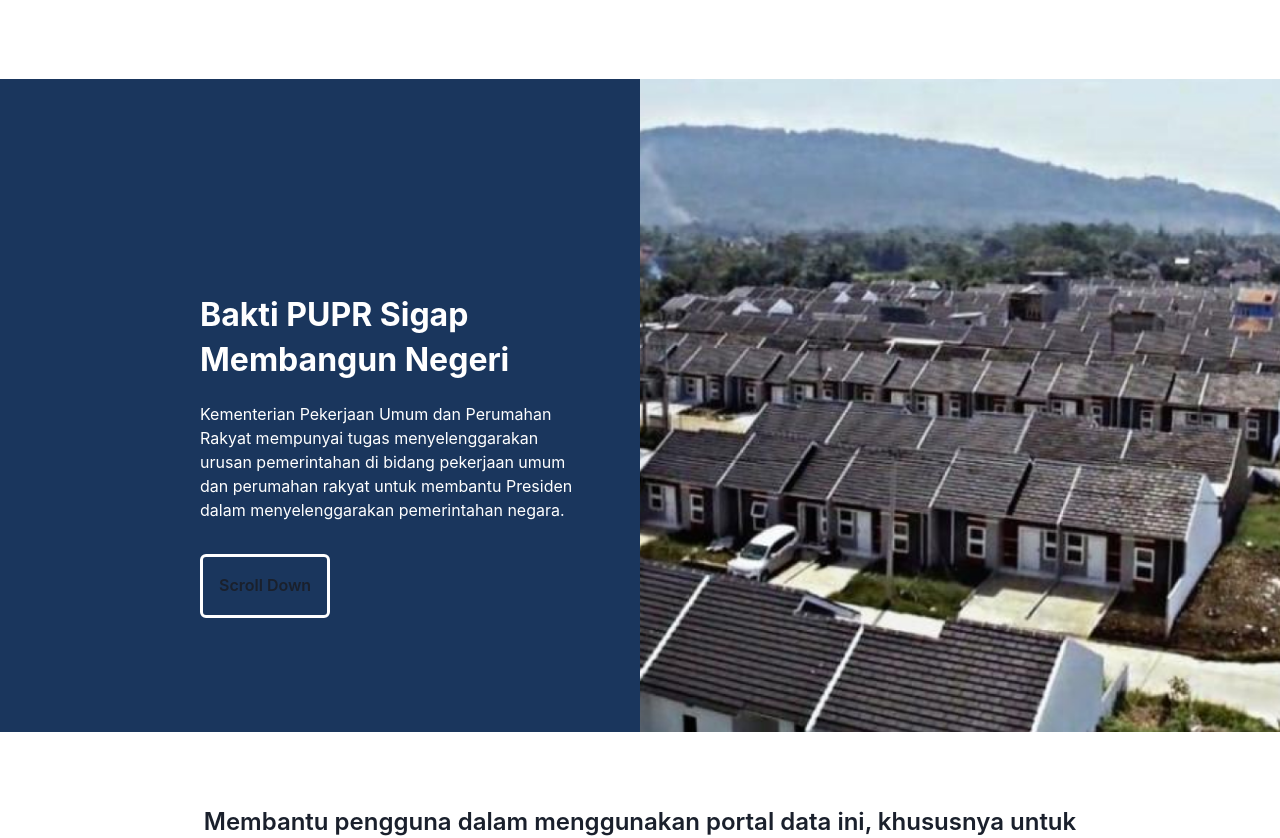
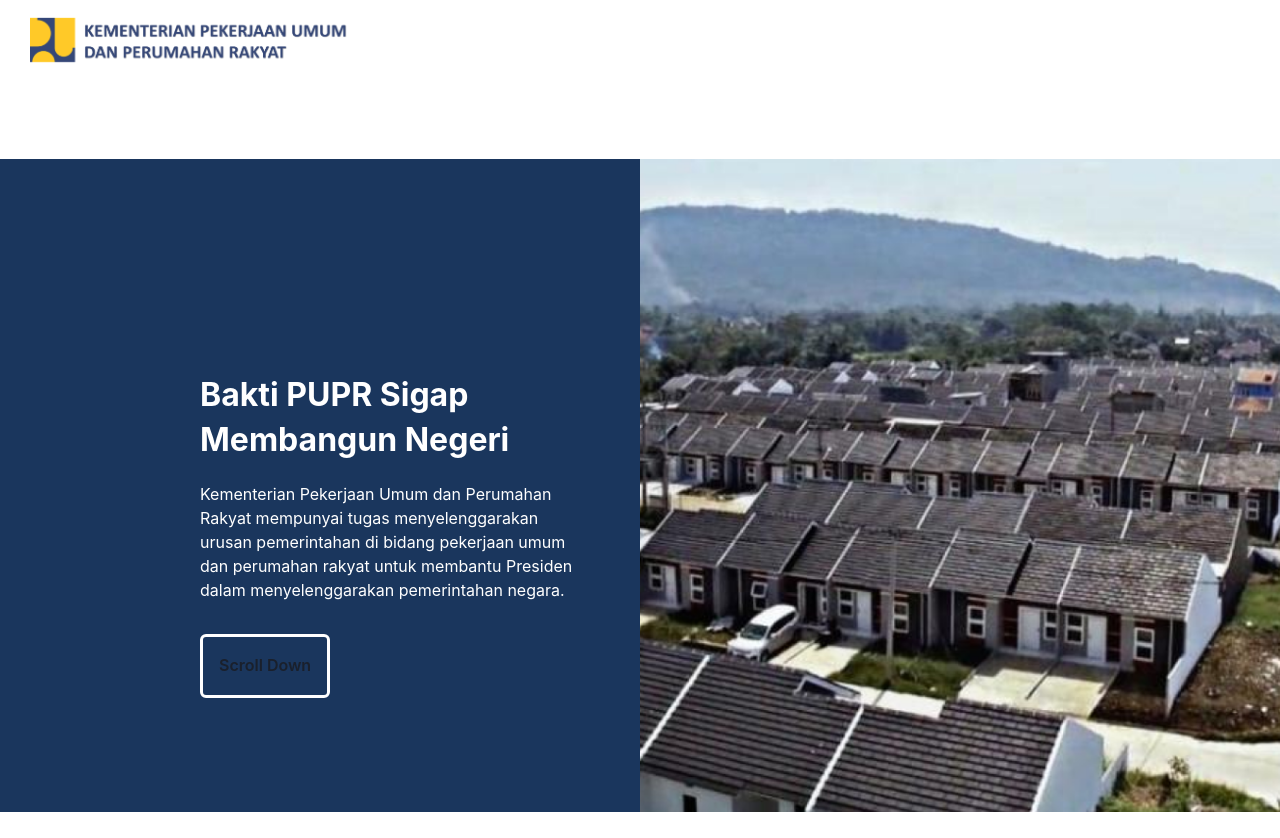
Before and after one commit to tmangowalpwd/pupr-finpro-fe, a React (Create React App) app: page / in a window 1280 px wide. Shown: the top 838 px of the page. Built offline with nearby package versions, Linux system fonts and the light colour scheme; the HTML template or start-up script is replaced by a standard one.

Commit message:
Develop topbar component

```diff
--- a/src/components/Landing.jsx
+++ b/src/components/Landing.jsx
@@ -4,6 +4,7 @@
 import Bendungan from "./Bendungan";
 import Apbn from "./Apbn";
 import Sdm from "./Sdm";
+import Topbar from "./Topbar";
 import mainBg from "../img/bg-main.png";
 
 const Landing = () => {
@@ -12,6 +13,7 @@
     const title = "Bakti PUPR Sigap Membangun Negeri";
     return (
         <div>
+            <Topbar />
             <Hero image={mainBg} title={title} description={description} />
             <br />
             <br />
--- /dev/null
+++ b/src/components/Topbar.jsx
@@ -0,0 +1,18 @@
+import logo from "../img/logo.png";
+import { Image, Flex } from "@chakra-ui/react";
+
+const Topbar = () => {
+    return (
+        <Flex h="80px" alignItems="center">
+            <Image
+                objectFit="cover"
+                w="25%"
+                src={logo}
+                alt=""
+                marginLeft="30px"
+            />
+        </Flex>
+    );
+};
+
+export default Topbar;
```
Also changed, not shown: src/img/logo.png (added).
